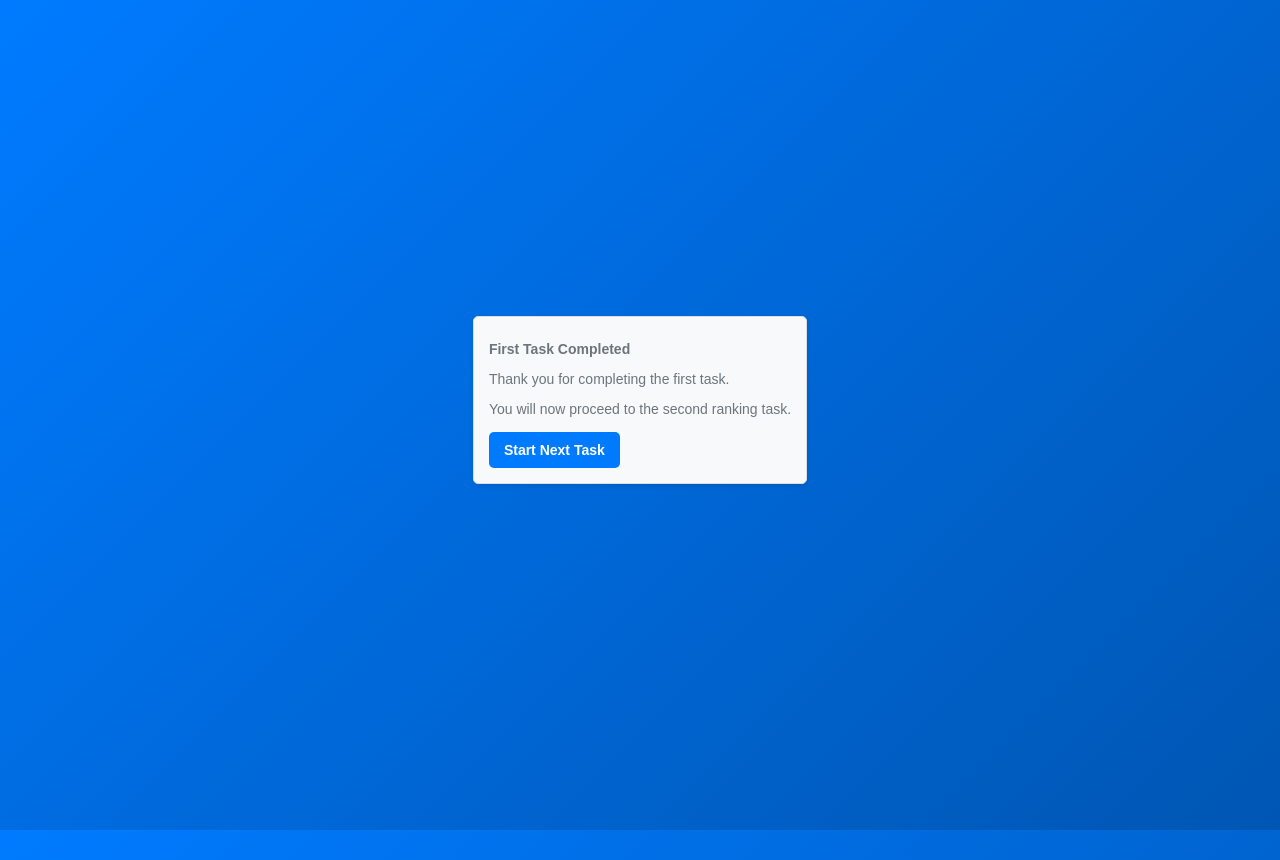
After one commit to taubsity/datadings, a Flask app: page /transition in a window 1280 px wide. The commit adds this page. Run offline with Flask 3, Linux system fonts and the light colour scheme; the visitor is signed in with stand-in values (Sample User, id 1).

Commit message:
Add task indicator to index page and create transition page for study tasks
- Updated index.html to include a task indicator displaying the current task.
- Added a new transition.html page to guide participants after completing the first task, including a form to start the next task.
- Implemented JavaScript to set a session storage item when the next task is initiated.
- Introduced a new CSV file (study_data_test2.csv) containing study data for analysis.

```diff
--- a/app.py
+++ b/app.py
@@ -31,52 +31,35 @@ CACHE_DURATION = timedelta(hours=1)
 
 
 # Load CSV Data
-def load_data():
+def load_data(task=1):
     global _data_cache, _cache_timestamp
 
+    # Cache key incorporating task number
+    cache_key = f"task_{task}"
+
     # Use cached data if available and fresh
-    if (
-        _data_cache
-        and _cache_timestamp
-        and datetime.now() - _cache_timestamp < CACHE_DURATION
-    ):
-        return _data_cache
+    if (_data_cache and _cache_timestamp and
+        cache_key in _data_cache and
+        datetime.now() - _cache_timestamp < CACHE_DURATION):
+        return _data_cache[cache_key]
+
+    # Determine which file to load based on task
+    data_file = f"study_data_test{2 if task > 1 else ''}.csv"
 
     # Load fresh data
     df = pd.read_csv(
-        "study_data_test.csv", encoding="utf-8", on_bad_lines="skip", sep=";"
+        data_file, encoding="utf-8", on_bad_lines="skip", sep=";"
     )
 
-    # Selecting main columns to display
-    displayed_columns = [
-        "First Author",
-        "Last Author",
-        "Title",
-        "Citation Count",
-        "Publikationsjahr",
-        "Oxford Evidence Level",
-        "Impact Factor",
-        "Journal",
-    ]
+    # Initialize cache if needed
+    if not _data_cache:
+        _data_cache = {}
 
-    # Additional details (expandable)
-    expandable_columns = [
-        "Abstract",
-        "Citation Trend",
-        "Autoren",
-        "Studiendesign/Studienart",
-        "Methdische Qualität",
-        "Tumor Entität",
-        "Präregestriert",
-        "Metanalayse",
-    ]
-
-    # Filter the dataset
-    df_filtered = df[displayed_columns + expandable_columns].dropna(how="all")
-    _data_cache = df_filtered.to_dict(orient="records")
+    # Store data in cache with task-specific key
+    _data_cache[cache_key] = df.to_dict('records')
     _cache_timestamp = datetime.now()
 
-    return _data_cache
+    return _data_cache[cache_key]
 
 
 # Initialize database when app starts
@@ -107,16 +90,19 @@ def index():
 def study():
     if request.method == "POST":
         user_id = request.form.get("user_id")
+        task = int(request.form.get("task", 1))
+
         if user_id and user_id.strip():
             # Generate unique session ID
             session_id = str(uuid.uuid4())
 
             # Store minimal data in Flask session
             session["session_id"] = session_id
-            session["user_id"] = user_id.strip()  # Use the ID passed from form (the auto-generated one)
+            session["user_id"] = user_id.strip()
+            session["task"] = task
 
             # Store user data in memory with session ID
-            data = load_data()
+            data = load_data(task)
             import random
 
             indices = list(range(len(data)))
@@ -124,12 +110,13 @@ def study():
 
             user_sessions[session_id] = {
                 "user_id": user_id.strip(),
+                "task": task,
                 "shuffle_order": indices,
                 "start_time": datetime.now(),
-                "rankings": {},  # Store rankings server-side too
+                "rankings": {},
             }
 
-            return render_template("index.html")
+            return render_template("index.html", task=task)
         else:
             # Redirect back to start if no user ID provided
             return redirect(url_for("index"))
@@ -137,8 +124,10 @@ def study():
         # If GET request, check if session_id exists
         if "session_id" not in session:
             return redirect(url_for("index"))
-        return render_template("index.html")
 
+        # Get task from session
+        task = session.get("task", 1)
+        return render_template("index.html", task=task)
 
 @app.route("/data")
 def get_data():
@@ -146,7 +135,10 @@ def get_data():
     if not session_id or session_id not in user_sessions:
         return jsonify([])
 
-    data = load_data()
+    # Get task from session
+    task = session.get("task", 1)
+
+    data = load_data(task)
     shuffle_order = user_sessions[session_id]["shuffle_order"]
     shuffled_data = [data[i] for i in shuffle_order]
 
@@ -205,19 +197,33 @@ def confirm_rankings():
     if confirmed:
         user_id = save_participant_data(session_id, user_sessions)
         if user_id:
-            # Update session with user ID (in case it was generated in save_participant_data)
             session["user_id"] = user_id
 
-    return jsonify({"success": True, "user_id": session.get("user_id")})
+        # Check if this is the first task
+        task = session.get("task", 1)
+        if task == 1:
+            return jsonify({
+                "success": True,
+                "user_id": user_id,
+                "next_task": True,
+                "redirect": "/transition"
+            })
+
+    # Return regular response for final task
+    return jsonify({
+        "success": True,
+        "user_id": session.get("user_id"),
+        "task_complete": True
+    })
 
 
-@app.route("/get_confirmation_status")
-def get_confirmation_status():
-    session_id = session.get("session_id")
-    if not session_id or session_id not in user_sessions:
-        return jsonify({"confirmed": False})
+@app.route("/transition")
+def transition():
+    user_id = session.get("user_id")
+    if not user_id:
+        return redirect(url_for("index"))
 
-    return jsonify({"confirmed": user_sessions[session_id].get("confirmed", False)})
+    return render_template("transition.html", participant_id=user_id)
 
 
 @app.route("/timer.js")
@@ -258,5 +264,17 @@ def admin_page():
     return render_template("admin.html")
 
 
+@app.route("/get_confirmation_status")
+def get_confirmation_status():
+    session_id = session.get("session_id")
+    if not session_id or session_id not in user_sessions:
+        return jsonify({"confirmed": False})
+
+    return jsonify({
+        "confirmed": user_sessions[session_id].get("confirmed", False),
+        "task": session.get("task", 1)
+    })
+
+
 if __name__ == "__main__":
     app.run(debug=True)
--- a/static/styles.css
+++ b/static/styles.css
@@ -28,7 +28,6 @@ body {
 	padding: 0;
 }
 
-p,
 h2,
 h3,
 h4,
--- a/study_data_test copy.csv
+++ b/study_data_test2.csv
@@ -1,4 +1,4 @@
-First Author 2;Last Author;Title;Citation Count;Publikationsjahr;Oxford Evidence Level;Impact Factor;Journal;Abstract;Citation Trend;Autoren;Studiendesign/Studienart;Methdische Qualität;Tumor Entität;Präregestriert;Metanalayse
+First Author;Last Author;Title;Citation Count;Publikationsjahr;Oxford Evidence Level;Impact Factor;Journal;Abstract;Citation Trend;Autoren;Studiendesign/Studienart;Methdische Qualität;Tumor Entität;Präregestriert;Metanalayse
 Schadendorf;Pakull 2;Tumor Analyses Reveal Squamous Transformation;2000;2013;3a;9.9;Dermatology;"Purpose: Patterns of resistance to first-line osimertinib are not well-established and have primarily been evaluated using plasma assays, which cannot detect histologic transformation and have differential sensitivity for copy number changes and chromosomal rearrangements.
 
 Experimental design: To characterize mechanisms of resistance to osimertinib, patients with metastatic EGFR-mutant lung cancers who received osimertinib at Memorial Sloan Kettering Cancer Center and had next-generation sequencing performed on tumor tissue before osimertinib initiation and after progression were identified.
--- a/templates/index.html
+++ b/templates/index.html
@@ -20,6 +20,9 @@
 	<body class="flex-center flex-column">
 		<div class="card fixed-width-card">
 			<div class="card-body">
+				<div class="task-indicator">
+					<span class="badge bg-primary">Task {{ task }}</span>
+				</div>
 				<p>
 					Die Datenbank enthält eine Liste von Studien aus der medizinischen
 					Literatur. Die Datenbank enthält Informationen zu den Autoren, dem
--- /dev/null
+++ b/templates/transition.html
@@ -0,0 +1,33 @@
+<!DOCTYPE html>
+<html lang="en">
+<head>
+    <meta charset="UTF-8">
+    <meta name="viewport" content="width=device-width, initial-scale=1.0">
+    <title>Study - Next Task</title>
+    <link rel="stylesheet" href="{{ url_for('static', filename='styles.css') }}">
+</head>
+<body class="start-page flex-center">
+    <div class="card">
+        <div class="card-body">
+            <h1>First Task Completed</h1>
+
+            <div class="participant-id-container">
+                <p>Thank you for completing the first task.</p>
+                <p>You will now proceed to the second ranking task.</p>
+            </div>
+
+            <form class="form" action="/study" method="POST" onsubmit="prepareStudyStart()">
+                <input type="hidden" id="user_id" name="user_id" value="{{ participant_id }}">
+                <input type="hidden" id="task" name="task" value="2">
+                <button type="submit" class="btn btn-primary">Start Next Task</button>
+            </form>
+        </div>
+    </div>
+
+    <script>
+        function prepareStudyStart() {
+            sessionStorage.setItem("startTimer", "true");
+        }
+    </script>
+</body>
+</html>
```
Also changed, not shown: db_utils.py (+31 -14 lines), static/script.js (+30 -40 lines).
